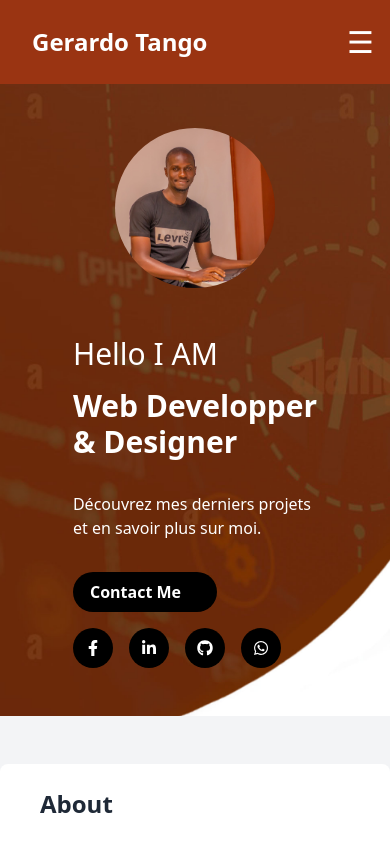
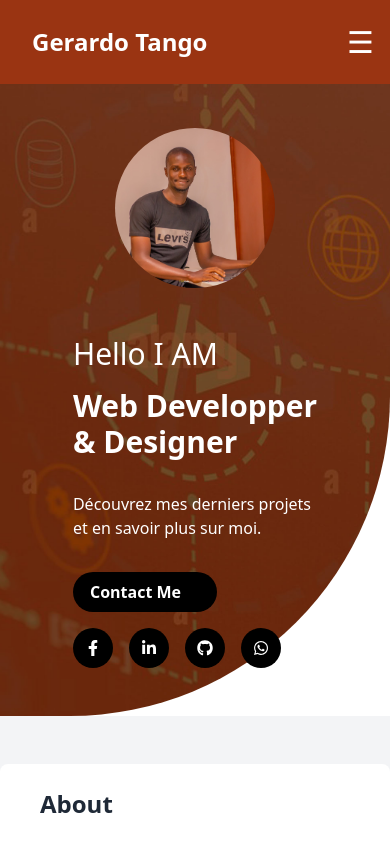
Before and after one commit to Gerardotango/New-portfolio, a React (Vite) app: page / in a window 390 px wide. Shown: the top 844 px of the page. Built offline with nearby package versions, Linux system fonts and the light colour scheme; a web font is replaced by a local one.

Commit message:
final developpement 3

```diff
--- a/src/components/home.jsx
+++ b/src/components/home.jsx
@@ -14,7 +14,7 @@ function Home() {
             viewport={{ once: true }}
             className=""
           >
-    <div className="flex flex-col-reverse md:flex-row items-center h-auto md:h-[40rem] md:bg-center md:bg-cover md:bg-[url('/src/assets/bgr-dev.jpg')] bg-[url('/src/assets/responsive_bg8.jpg')] bg-cover bg-center">
+    <div className="flex flex-col-reverse md:flex-row items-center h-auto md:h-[40rem] md:bg-center md:bg-cover md:bg-[url('/src/assets/bgr-dev.jpg')] bg-[url('/src/assets/responsive_bg9.jpg')] bg-cover bg-center rounded-br-[20rem] ">
       <div className="flex flex-col justify-center ml-4 md:ml-16 mr-4 md:mr-8 mb-12 md:mb-0">
         <h1 className="text-3xl md:text-4xl mb-4 font-heading pt-12 md:pt-24">Hello I AM</h1>
         <p className="text-3xl md:text-4xl font-extrabold mb-8 font-inter">
```
Also changed, not shown: src/assets/responsive_bg9.jpg (added).
